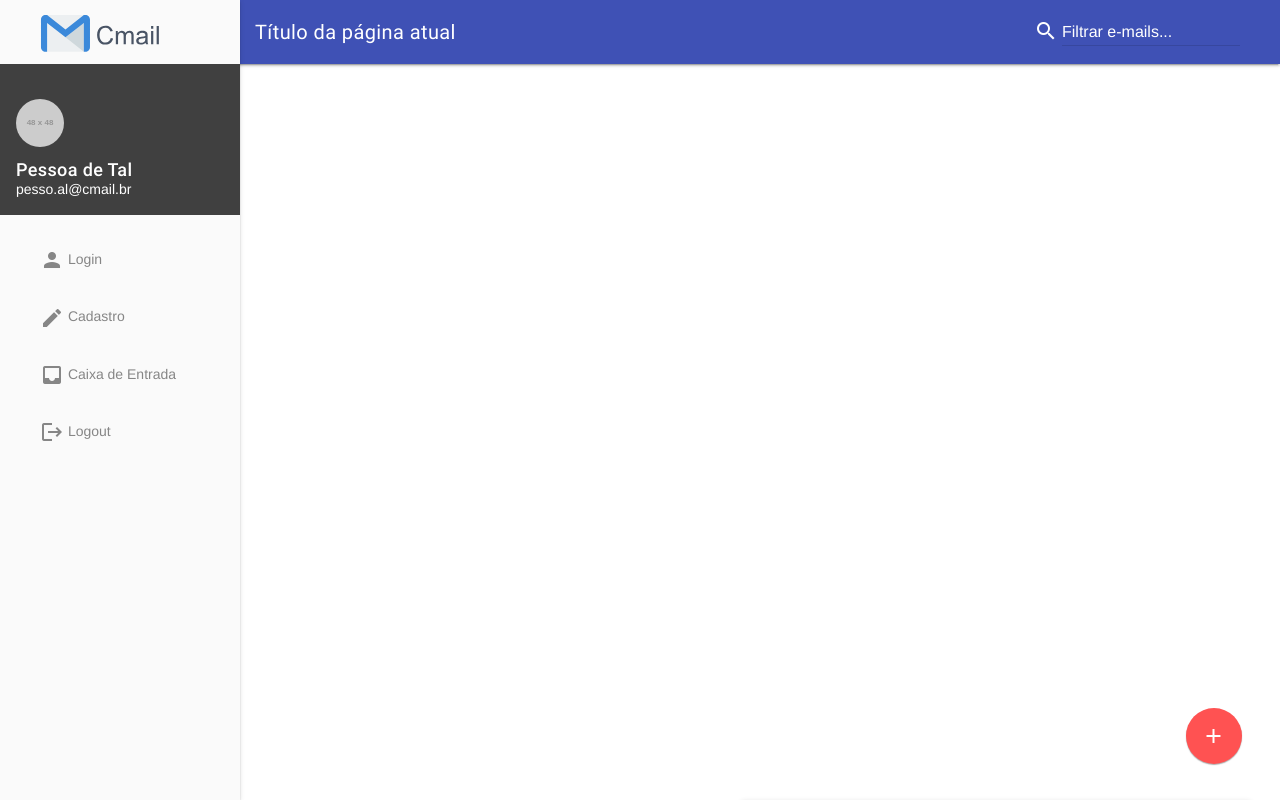
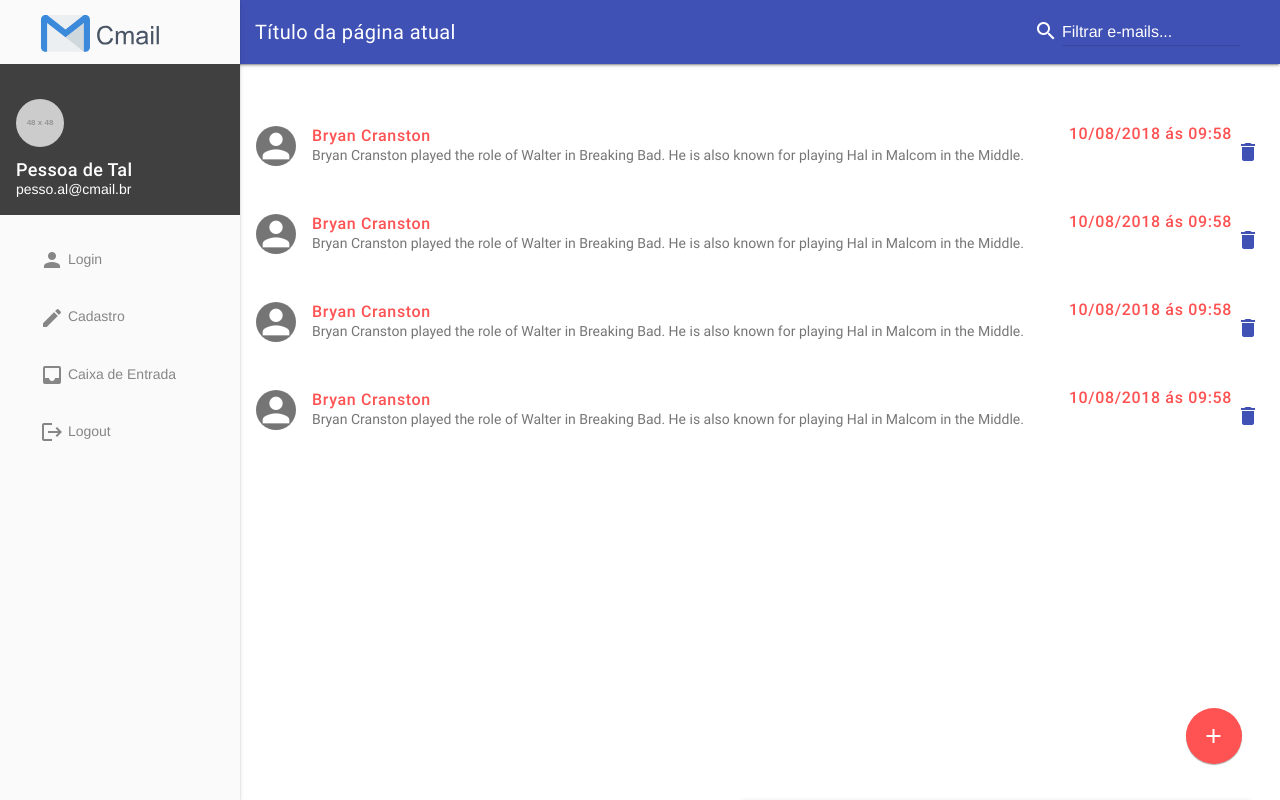
Before and after one commit to vanessametonini/cmail, an Angular app: page /inbox in a window 1280 px wide. Built offline with nearby package versions, Linux system fonts and the light colour scheme; sample sign-in values are in the browser's storage.

Commit message:
Ex.19 CMailListComponent

```diff
--- /dev/null
+++ b/src/app/components/cmail-list-item/cmail-list-item.component.css
@@ -0,0 +1,54 @@
+.emailList__item {
+  position: relative;
+  overflow: hidden;
+  transition: box-shadow .5s;
+  outline: none;
+}
+
+.emailList__item:hover {
+  box-shadow: 0 0 0 1px #ddd, 2px 3px 13px 3px #ddd;
+}
+.emailList__item:focus {
+  box-shadow: 0 0 0 1px #ddd, 2px 3px 13px 3px #bbb;
+}
+.emailList__item:not(:nth-last-of-type(1)) {
+  border-bottom: 1px solid #dddddd;
+}
+
+.emailList__item:hover .emailList__itemMenu,
+.emailList__item:focus-within .emailList__itemMenu {
+  transform: translateX(0);
+}
+.emailList__itemMenu {
+  transform: translateX(100%);
+  transition: transform .3s ease-in-out;
+  position: absolute;
+  top: 0;
+  right: 0;
+  background: #ffffff;
+  padding: 10px;
+  min-width: 170px;
+  display: flex;
+  justify-content: flex-end;
+}
+
+.emailList__itemLink {
+  text-decoration: none;
+}
+
+
+@media (max-width: 670px) {
+  .emailList__itemText {
+  overflow: hidden;
+  white-space: nowrap;
+  text-overflow: ellipsis;
+  max-width: 190px;
+  }
+}
+
+.emailList__itemDate {
+  font-size: 15px;
+  text-align: right;
+  display: inline-block;
+  color: #aaa;
+}
--- /dev/null
+++ b/src/app/components/cmail-list-item/cmail-list-item.component.html
@@ -0,0 +1,26 @@
+<!-- Email Item -->
+<li class="emailList__item mdl-list__item mdl-list__item--three-line" tabindex="0">
+  <span class="mdl-list__item-primary-content">
+    <a class="emailList__itemLink">
+      <i class="material-icons mdl-list__item-avatar">person</i>
+      <span>Bryan Cranston</span>
+      <span class="emailList__itemText mdl-list__item-text-body">
+        Bryan Cranston played the role of Walter in Breaking Bad. He is also known for playing Hal
+        in Malcom in the Middle.
+      </span>
+    </a>
+  </span>
+  <span class="mdl-list__item-secondary-content">
+    <a class="emailList__itemLink" tabindex="-1">
+      <span class="emailList__itemDate">
+        10/08/2018 ás 09:58
+      </span>
+    </a>
+  </span>
+
+  <span class="emailList__itemMenu">
+    <button class="mdl-button mdl-js-button mdl-button--icon mdl-button--colored">
+      <i class="material-icons">delete</i>
+    </button>
+  </span>
+</li><!-- ./Email Item -->
--- /dev/null
+++ b/src/app/components/cmail-list-item/cmail-list-item.component.ts
@@ -0,0 +1,14 @@
+import { Component, OnInit } from '@angular/core';
+
+@Component({
+  selector: 'cmail-list-item',
+  templateUrl: './cmail-list-item.component.html',
+  styles: []
+})
+export class CmailListItemComponent implements OnInit {
+
+  constructor() { }
+
+  ngOnInit() {}
+
+}
--- a/src/app/components/shared-components.module.ts
+++ b/src/app/components/shared-components.module.ts
@@ -1,10 +1,11 @@
 import { NgModule } from '@angular/core';
 import { HeaderComponent } from './header/header.component';
 import { CommonModule } from '@angular/common';
+import { CmailListItemComponent } from './cmail-list-item/cmail-list-item.component';
 
 @NgModule({
-  declarations: [HeaderComponent],
+  declarations: [HeaderComponent, CmailListItemComponent],
   imports: [CommonModule],
-  exports: [HeaderComponent]
+  exports: [HeaderComponent, CmailListItemComponent]
 })
 export class SharedComponentModule{}
--- a/src/app/modules/caixa-de-entrada/caixa-de-entrada.component.html
+++ b/src/app/modules/caixa-de-entrada/caixa-de-entrada.component.html
@@ -11,6 +11,11 @@
           </li>
         </ul>
       </div>
+
+      <cmail-list-item></cmail-list-item>
+      <cmail-list-item></cmail-list-item>
+      <cmail-list-item></cmail-list-item>
+      <cmail-list-item></cmail-list-item>
 
       <div class="mdl-grid">
         <!-- Floating Multiline Textfield -->
```
Also changed, not shown: 1 other file (tests, documents, lock files or other folders).
